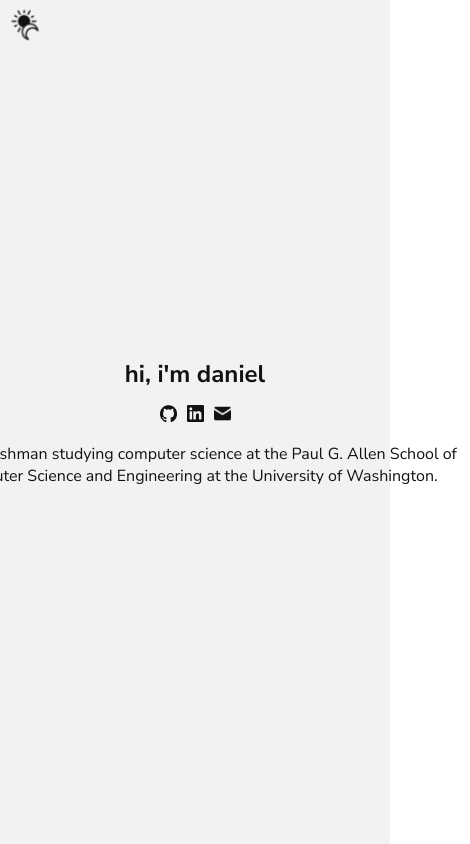
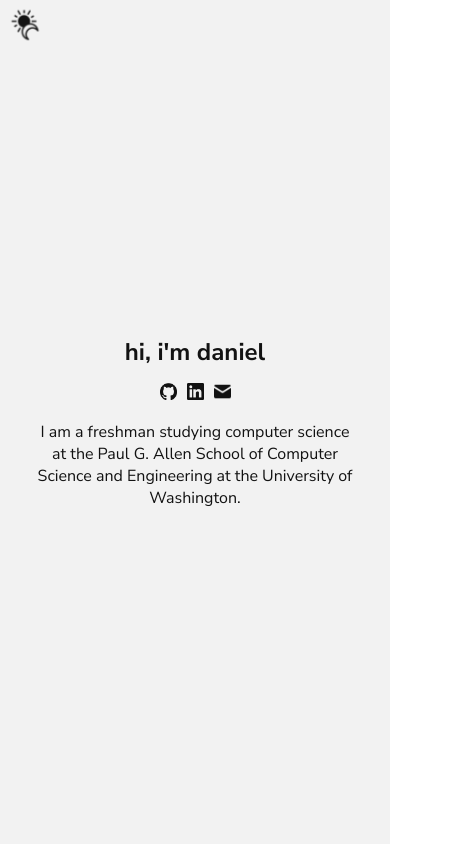
Before and after one commit to danielkshin/danielkshin.github.io, a React (Vite) app: page / in a window 390 px wide. Shown: the top 844 px of the page, 470 px wide, since content can reach past the window. Built offline with nearby package versions, Linux system fonts and the light colour scheme.

Commit message:
Fix styling for mobile

```diff
--- a/src/App.css
+++ b/src/App.css
@@ -172,6 +172,10 @@ footer {
     display: block;
   }
 
+  #about p {
+    width: 320px;
+  }
+
   .card {
     width: 300px;
   }
--- a/src/index.css
+++ b/src/index.css
@@ -1,10 +1,9 @@
 @import url('https://fonts.googleapis.com/css2?family=Nunito+Sans:ital,opsz,wght@0,6..12,200..1000;1,6..12,200..1000&family=Roboto+Mono:ital,wght@0,100..700;1,100..700&display=swap');
 
-html {
+html,
+body {
   scroll-behavior: smooth;
-}
-
-body {
   margin: 0;
   font-family: 'Nunito Sans', sans-serif;
+  overflow-x: hidden;
 }
```
